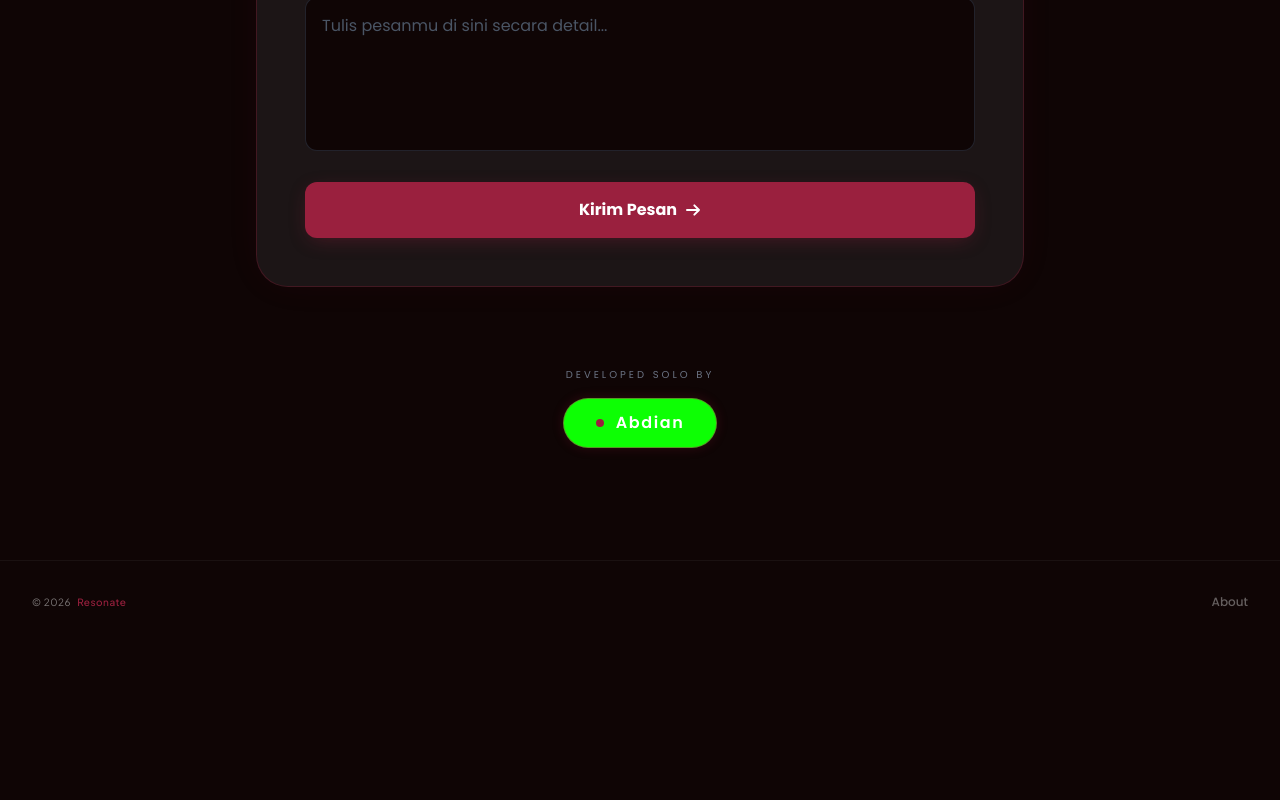
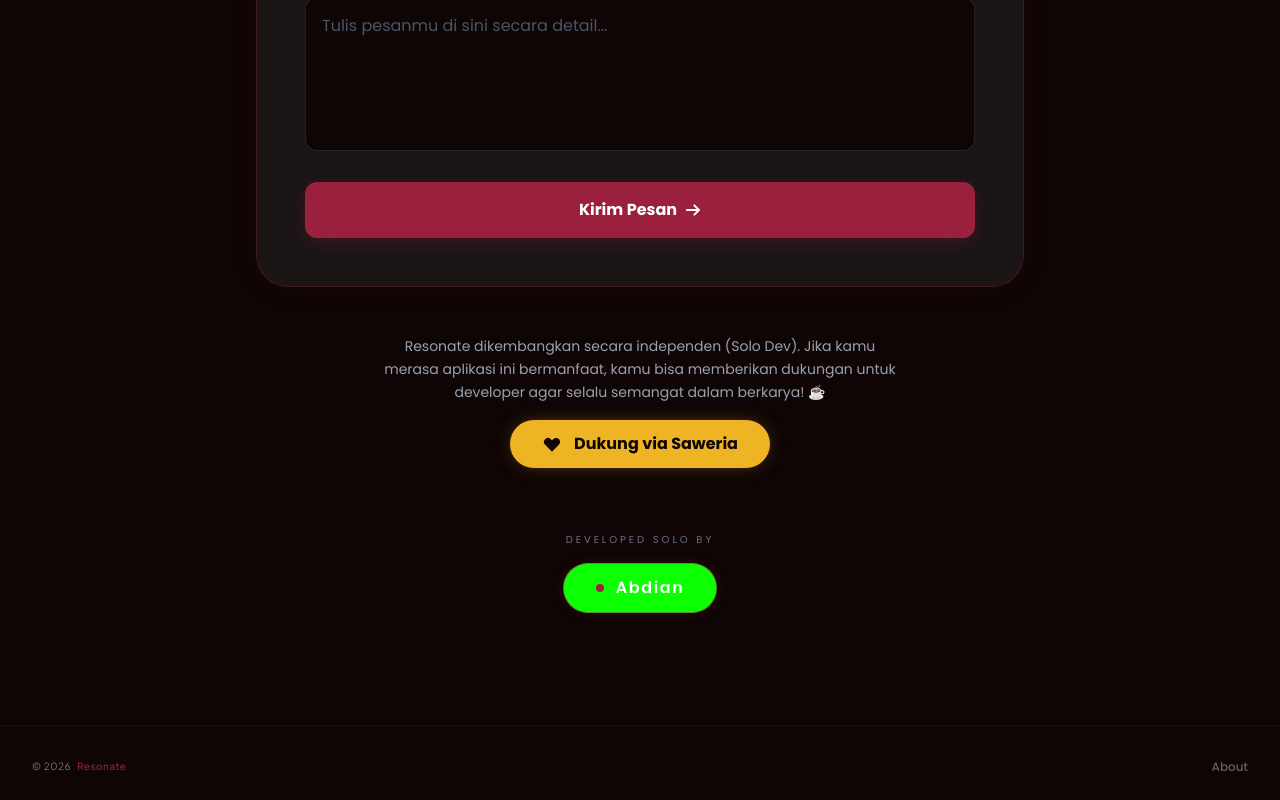
Before and after one commit to gilangages/resonate, a Vue app in the folder front-end/: page /about in a window 1280 px wide. Shown: the part 1324-2124 px from the top of the page. Before the commit the page ends 1959 px from the top, so only its background shows below. Built offline with nearby package versions, Linux system fonts and the light colour scheme.

Commit message:
tambah link saweria

```diff
--- a/front-end/src/components/LandingPage/Section/About.vue
+++ b/front-end/src/components/LandingPage/Section/About.vue
@@ -21,7 +21,6 @@ const isDropdownOpen = ref(false);
 const dropdownOptions = [
   { value: "Bug Report", label: "🐛 Melaporkan Bug / Error" },
   { value: "Feature Request", label: "💡 Saran Fitur Baru" },
-  // Opsi Baru Ditambahkan Disini:
   { value: "Report Content", label: "🚨 Lapor Konten Tidak Pantas" },
   { value: "General Question", label: "👋 Pertanyaan Umum" },
   { value: "Other", label: "Lainnya" },
@@ -330,7 +329,29 @@ onMounted(() => {
         </div>
       </div>
 
-      <div class="mt-20 text-center relative z-10 animate-fade-in-up" style="animation-delay: 0.7s">
+      <div class="mt-12 w-full max-w-2xl text-center animate-fade-in-up relative z-10" style="animation-delay: 0.6s">
+        <div class="flex flex-col items-center gap-4">
+          <p class="text-gray-400 text-sm max-w-lg mx-auto leading-relaxed">
+            Resonate dikembangkan secara independen (Solo Dev). Jika kamu merasa aplikasi ini bermanfaat, kamu bisa
+            memberikan dukungan untuk developer agar selalu semangat dalam berkarya! ☕
+          </p>
+
+          <a
+            href="https://saweria.co/qbdian"
+            target="_blank"
+            rel="noopener noreferrer"
+            class="inline-flex items-center gap-3 px-8 py-3 bg-[#eeb424] hover:bg-[#d4a01e] text-[#0f0505] font-bold rounded-full transition-all transform hover:scale-105 shadow-[0_0_20px_-5px_rgba(238,180,36,0.4)]">
+            <svg xmlns="http://www.w3.org/2000/svg" class="h-5 w-5" viewBox="0 0 20 20" fill="currentColor">
+              <path
+                fill-rule="evenodd"
+                d="M3.172 5.172a4 4 0 015.656 0L10 6.343l1.172-1.171a4 4 0 115.656 5.656L10 17.657l-6.828-6.829a4 4 0 010-5.656z"
+                clip-rule="evenodd" />
+            </svg>
+            Dukung via Saweria
+          </a>
+        </div>
+      </div>
+      <div class="mt-16 text-center relative z-10 animate-fade-in-up" style="animation-delay: 0.7s">
         <p class="text-[10px] text-gray-500 uppercase tracking-[0.3em] mb-4">Developed Solo By</p>
 
         <div
@@ -348,7 +369,7 @@ onMounted(() => {
 </template>
 
 <style scoped>
-/* Animasi Muncul ke Atas */
+/* Style tetap sama seperti sebelumnya */
 @keyframes fadeInUp {
   from {
     opacity: 0;
@@ -360,7 +381,7 @@ onMounted(() => {
   }
 }
 .animate-fade-in-up {
-  opacity: 0; /* Awal tersembunyi */
+  opacity: 0;
   animation: fadeInUp 0.8s cubic-bezier(0.16, 1, 0.3, 1) forwards;
 }
 
@@ -378,7 +399,6 @@ onMounted(() => {
   animation: fadeInFast 0.2s ease-out forwards;
 }
 
-/* Animasi Glow untuk Card Abdian */
 @keyframes abdian-pulse {
   0%,
   100% {
```
